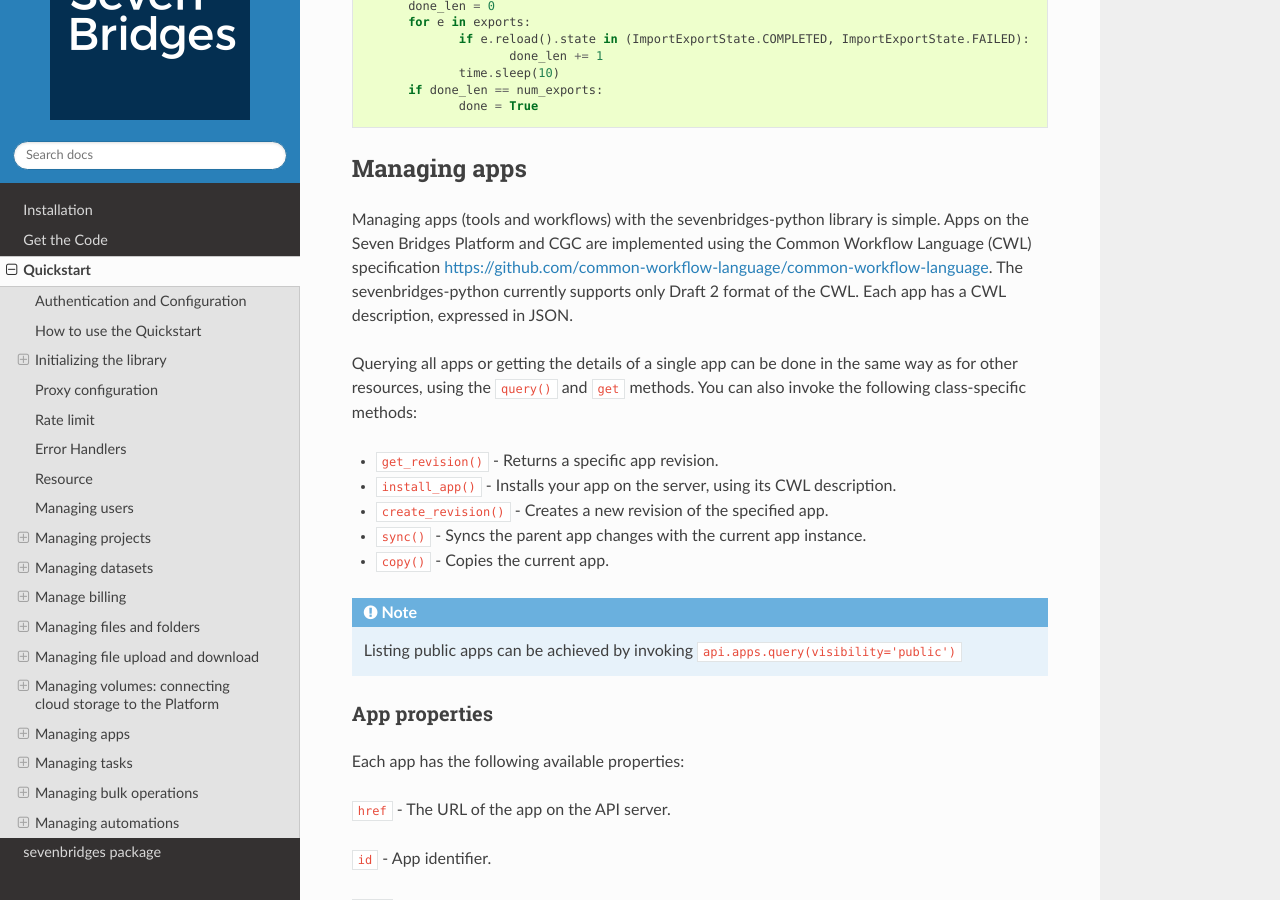
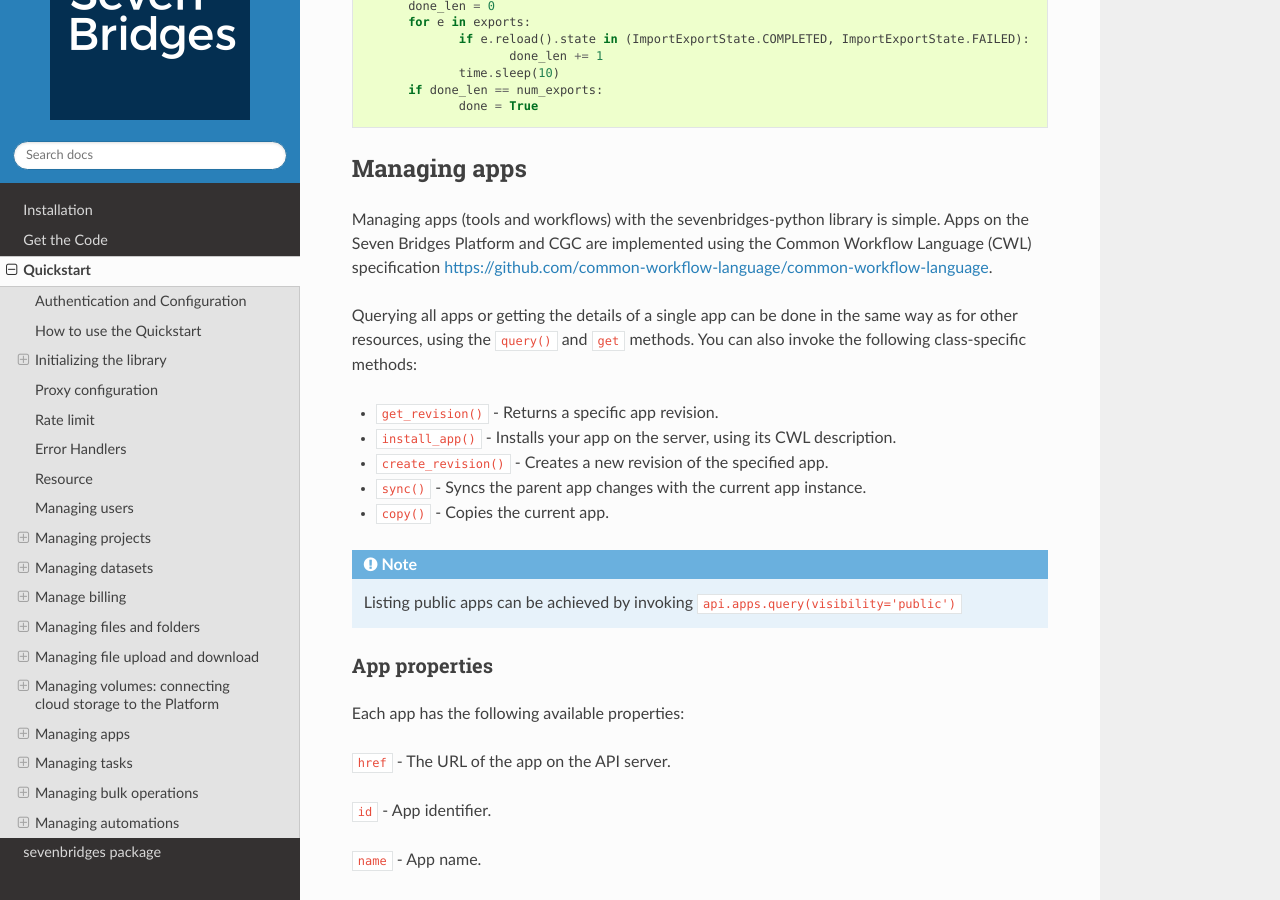
Before and after one commit to sbg/sevenbridges-python, a Sphinx documentation site: the page built from docs/quickstart.rst, in a window 1280 px wide and 900 px high, scrolled down 23528 px. Built offline with Sphinx 7.4.7 and the Read the Docs theme 2.0.0, drawn with Linux system fonts in a browser that asks for light colours; the version number could not be read and is left out.

Commit message:
Remove outdated documentation

```diff
--- a/docs/quickstart.rst
+++ b/docs/quickstart.rst
@@ -1135,9 +1135,6 @@
 Bridges Platform and CGC are implemented using the Common Workflow Language (CWL)
 specification
 https://github.com/common-workflow-language/common-workflow-language.
-The sevenbridges-python currently supports only Draft 2 format of the
-CWL.
-Each app has a CWL description, expressed in JSON.
 
 Querying all apps or getting the details of a single app can be done in the same
 way as for other resources, using the ``query()`` and ``get`` methods. You
```
